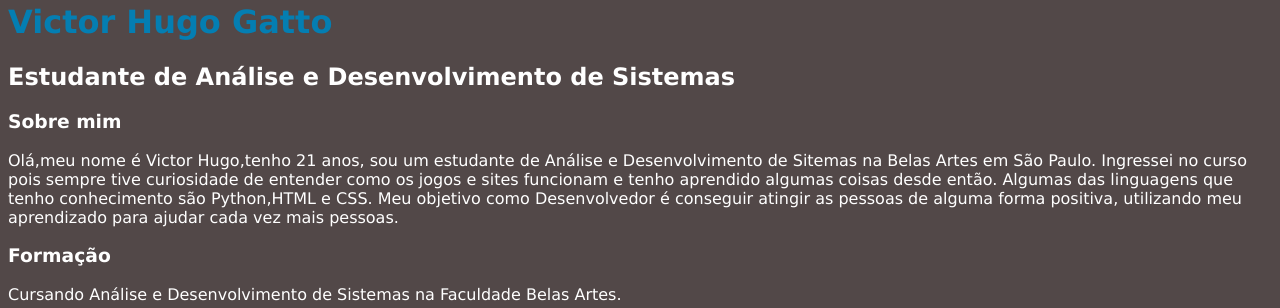
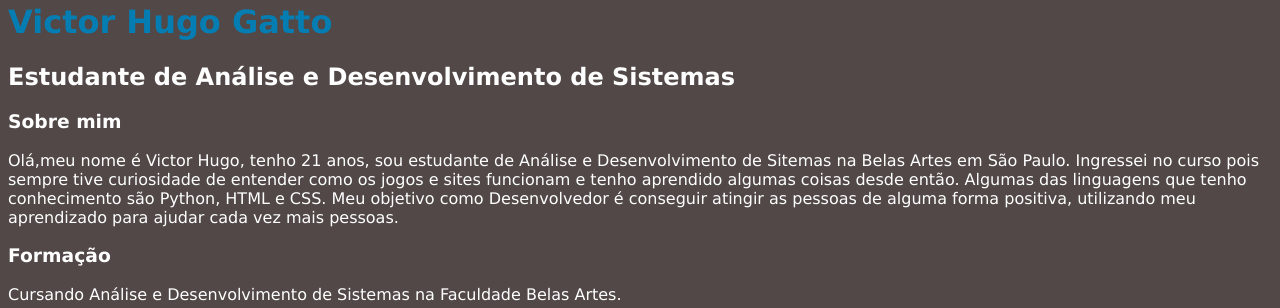
Before and after one commit to victorgatto/Portif-lio, a plain HTML site: page index.html in a window 1280 px wide. Shown: the part 265-573 px from the top of the page. Drawn offline with Linux system fonts and the light colour scheme.

Commit message:
corrigindo espaços

```diff
--- a/index.html
+++ b/index.html
@@ -33,9 +33,9 @@
         <section class="sobremim">
             <h3>Sobre mim</h3>
             <P>
-                Olá,meu nome é Victor Hugo,tenho 21 anos, sou um estudante de Análise e Desenvolvimento de Sitemas na Belas Artes em São Paulo. Ingressei no curso pois sempre tive
+                Olá,meu nome é Victor Hugo, tenho 21 anos, sou estudante de Análise e Desenvolvimento de Sitemas na Belas Artes em São Paulo. Ingressei no curso pois sempre tive
                 curiosidade de entender como os jogos e sites funcionam e tenho aprendido algumas coisas desde então. Algumas das linguagens que tenho conhecimento são
-                Python,HTML e CSS. Meu objetivo como Desenvolvedor é conseguir atingir as pessoas de alguma forma positiva, utilizando meu aprendizado para ajudar
+                Python, HTML e CSS. Meu objetivo como Desenvolvedor é conseguir atingir as pessoas de alguma forma positiva, utilizando meu aprendizado para ajudar
                 cada vez mais pessoas.
             </P>
         </section>
```
